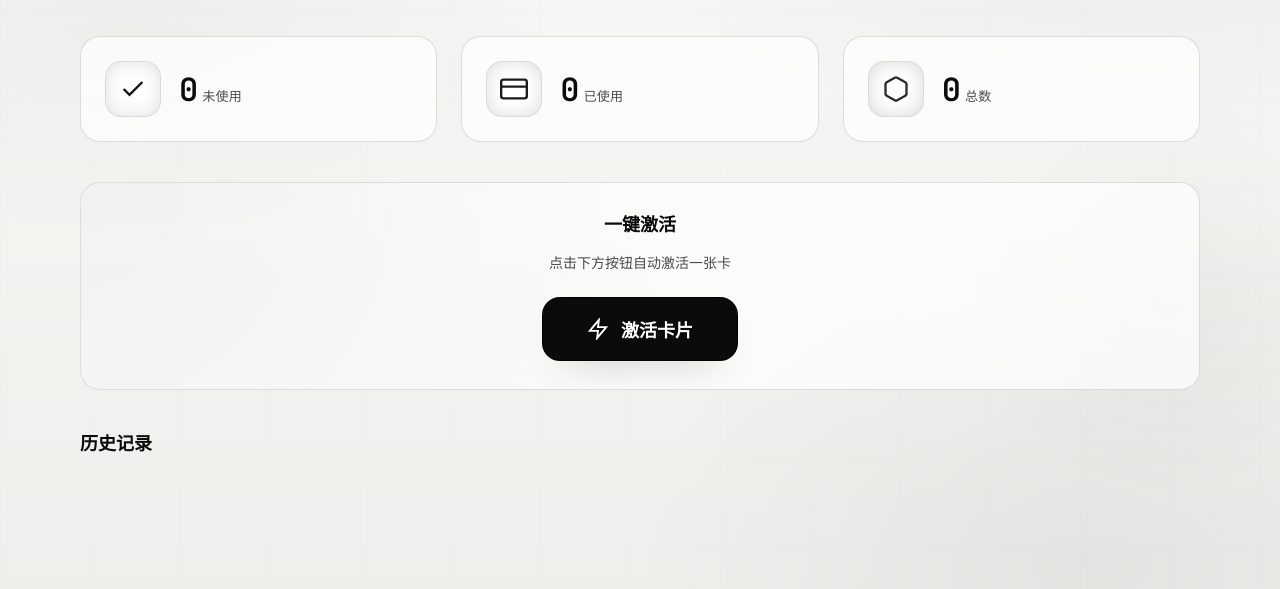
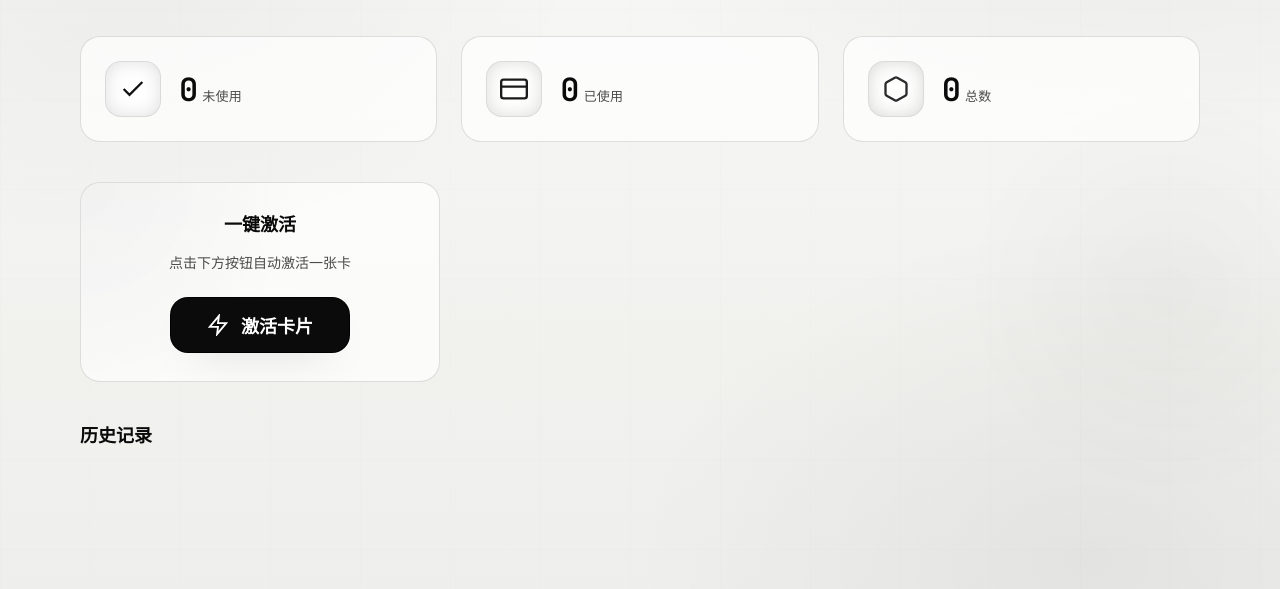
Before and after one commit to 1307929582/nikocard, a Flask app: page /dashboard in a window 1280 px wide. Shown: the part 81-670 px from the top of the page. Run offline with Flask 3, Linux system fonts and the light colour scheme; the visitor is signed in with stand-in values (Sample User, id 1); data that the repository does not hold is empty.

Commit message:
Compact activate panel layout

```diff
--- a/static/style.css
+++ b/static/style.css
@@ -541,6 +541,11 @@ a {
     margin-bottom: 40px;
 }
 
+.action-section.compact {
+    grid-template-columns: minmax(240px, 360px);
+    justify-content: start;
+}
+
 .import-panel,
 .activate-panel {
     background: var(--panel);
@@ -622,6 +627,7 @@ a {
     align-items: center;
     justify-content: center;
     text-align: center;
+    max-width: 360px;
 }
 
 .activate-panel p {
@@ -631,7 +637,7 @@ a {
 }
 
 .btn-activate {
-    padding: 18px 44px;
+    padding: 14px 36px;
     border-radius: 18px;
     border: 1px solid rgba(0, 0, 0, 0.9);
     background: #0b0b0b;
@@ -948,6 +954,10 @@ a {
         grid-template-columns: 1fr;
     }
 
+    .action-section.compact {
+        justify-content: stretch;
+    }
+
     .settings-grid {
         grid-template-columns: 1fr;
     }
--- a/templates/dashboard.html
+++ b/templates/dashboard.html
@@ -65,7 +65,7 @@
                 </div>
             </section>
 
-            <section class="action-section">
+            <section class="action-section compact">
                 <div class="activate-panel">
                     <h2>一键激活</h2>
                     <p>点击下方按钮自动激活一张卡</p>
```
